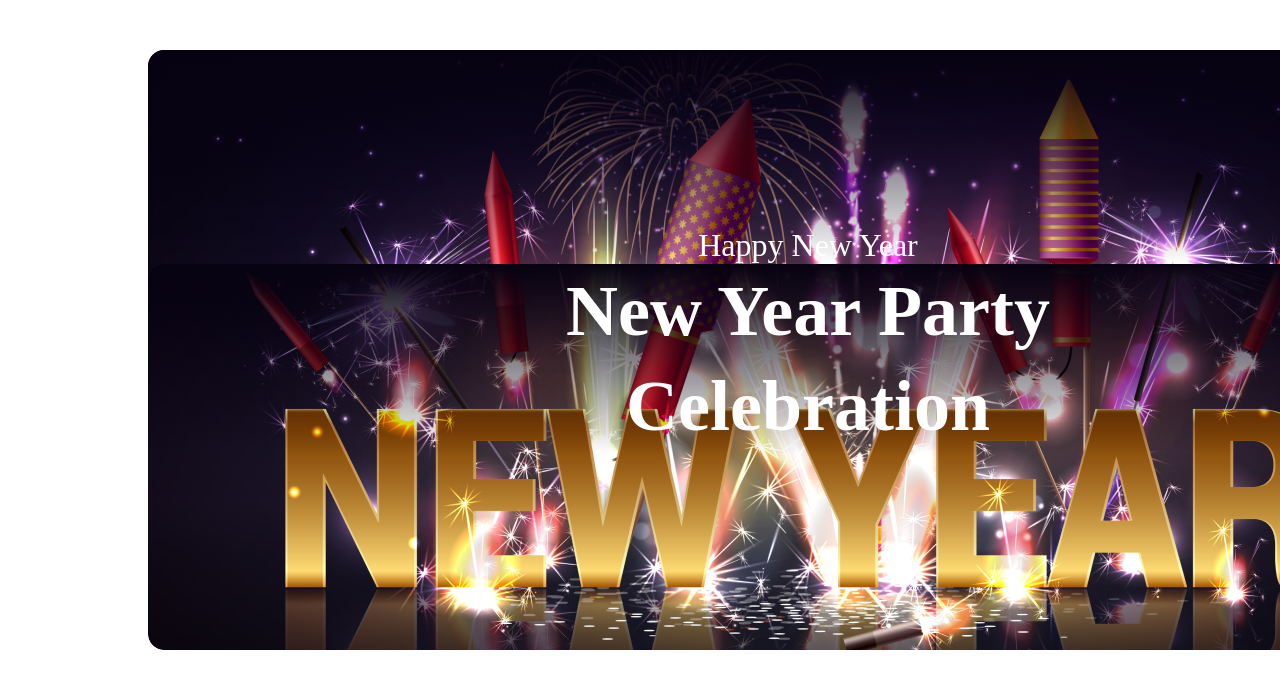
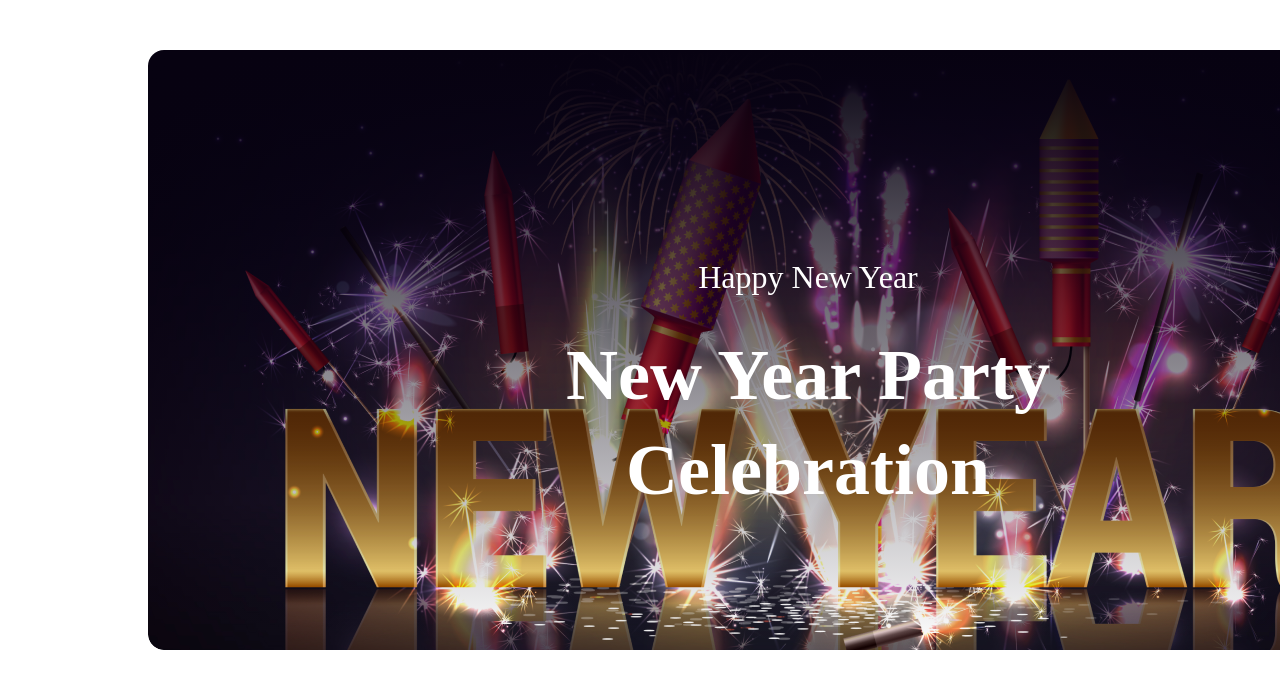
Before and after one commit to Abrar-Irfan/Assignment-1, a plain HTML site: page index.html in a window 1280 px wide. Shown: the top 688 px of the page. Drawn offline with Linux system fonts and the light colour scheme.

Commit message:
Fixed the gradient Issue

```diff
--- a/index.html
+++ b/index.html
@@ -8,8 +8,10 @@
   </head>
   <body>
     <div class="banner">
-      <p class="bnr1">Happy New Year</p>
-      <p class="bnr2">New Year Party <br> Celebration</p>
+        <div class="bnr1">
+         <p>Happy New Year</p>
+        </div>
+        <div class="bnr2"><p class="bnr2">New Year Party <br> Celebration</p></div>
     </div>
   </body>
 </html>
--- a/styles.css
+++ b/styles.css
@@ -1,11 +1,15 @@
 .banner {
-    background-image: url('./resources/Banner\ Image.png');
+    background-image: linear-gradient(180deg, #070211 0%, rgba(7, 2, 17, 0.00) 100%),url('./resources/Banner\ Image.png');
     color: #FFF;
     font-style: normal;
     margin: 50px 140px;
     width: 1320px;
     height: 600px;
     border-radius: 16px;
+}
+
+
+
 
 
 .bnr1 {
@@ -17,11 +21,8 @@
     font-weight: 400;
     line-height: normal;
     border-radius: 16px;
-    background: linear-gradient(180deg, #070211 0%, rgba(7, 2, 17, 0.00) 100%);
     padding-top: 177px;
-    padding-bottom: 0px;
     margin-bottom: 0px;
-
 }
 
 .bnr2 {
@@ -33,7 +34,6 @@
     font-weight: 900;
     line-height: 95px;
     border-radius: 16px;
-    background: linear-gradient(180deg, #070211 0%, rgba(7, 2, 17, 0.00) 100%);
     margin-top: 0px;
 
 }
```
